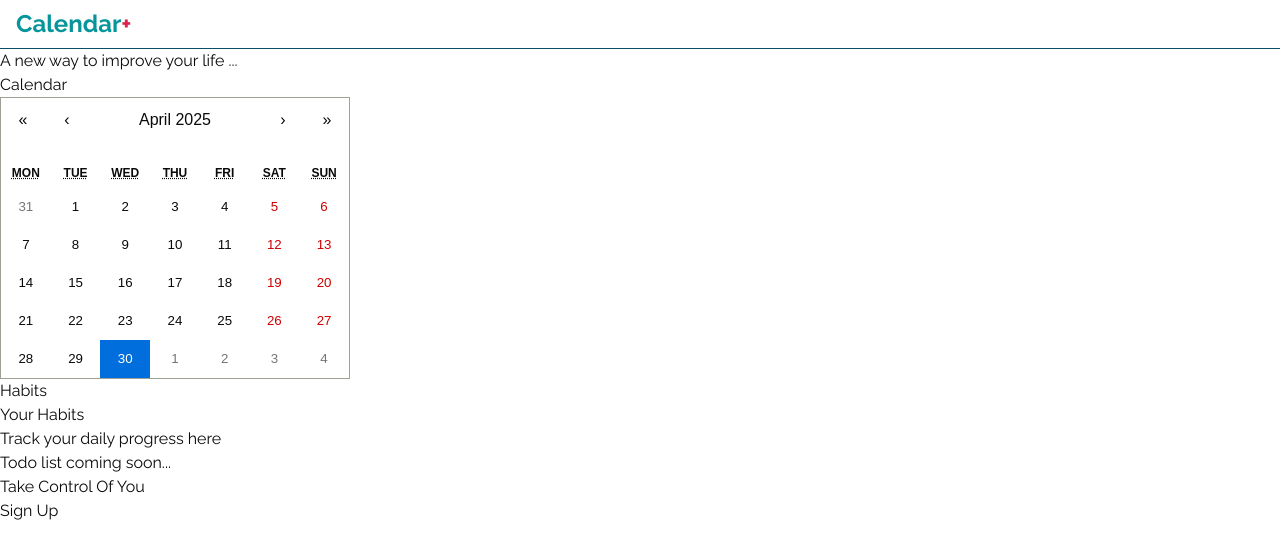
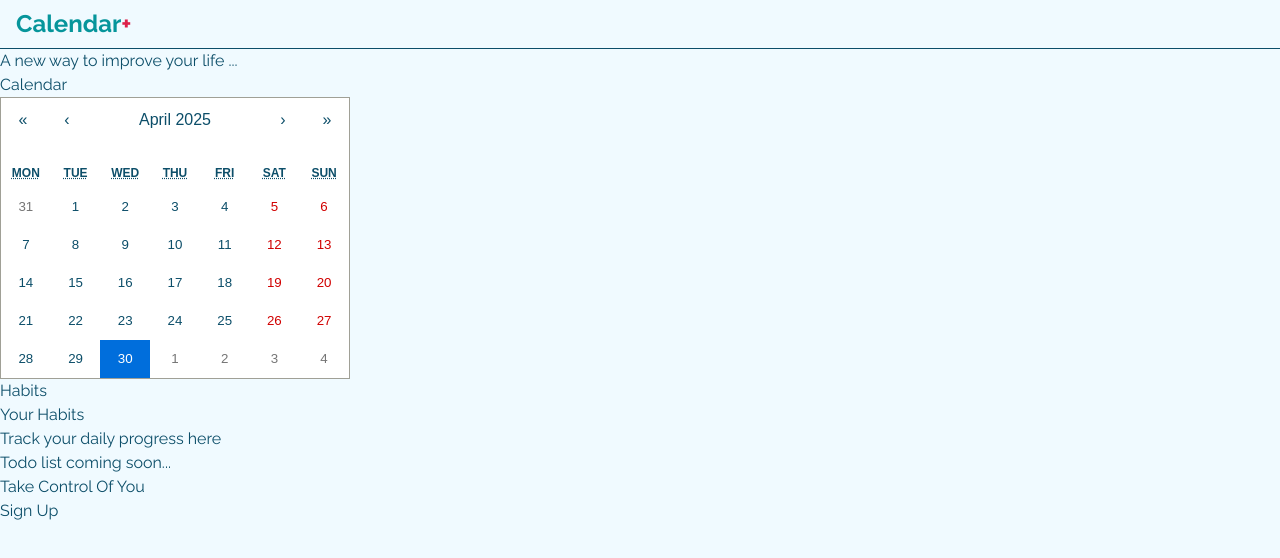
Before and after one commit to SDSU-CompE-561-Spring-2025/smart-calendar-personal-assessment, a Next.js app in the folder frontend/: page / in a window 1280 px wide. Shown: the top 558 px of the page. Built offline with nearby package versions, Linux system fonts and the light colour scheme.

Commit message:
global css changes

```diff
--- a/frontend/src/app/globals.css
+++ b/frontend/src/app/globals.css
@@ -1,5 +1,6 @@
 @import "tailwindcss";
 @import "tw-animate-css";
+
 
 @custom-variant dark (&:is(.dark *));
 
@@ -45,8 +46,8 @@
 
 :root {
   --radius: 0.625rem;
-  --background: oklch(1 0 0);
-  --foreground: oklch(0.145 0 0);
+  --background: oklch(0.98 0.0125 228.92);
+  --foreground: oklch(0.4 0.076 231.8);
   --card: oklch(1 0 0);
   --card-foreground: oklch(0.145 0 0);
   --popover: oklch(1 0 0);
@@ -57,7 +58,7 @@
   --secondary-foreground: oklch(0.205 0 0);
   --muted: oklch(0.97 0 0);
   --muted-foreground: oklch(0.556 0 0);
-  --accent: oklch(0.97 0 0);
+  --accent: oklch(0.61 0.1028 199.87);
   --accent-foreground: oklch(0.205 0 0);
   --destructive: oklch(0.577 0.245 27.325);
   --border: oklch(0.922 0 0);
```
